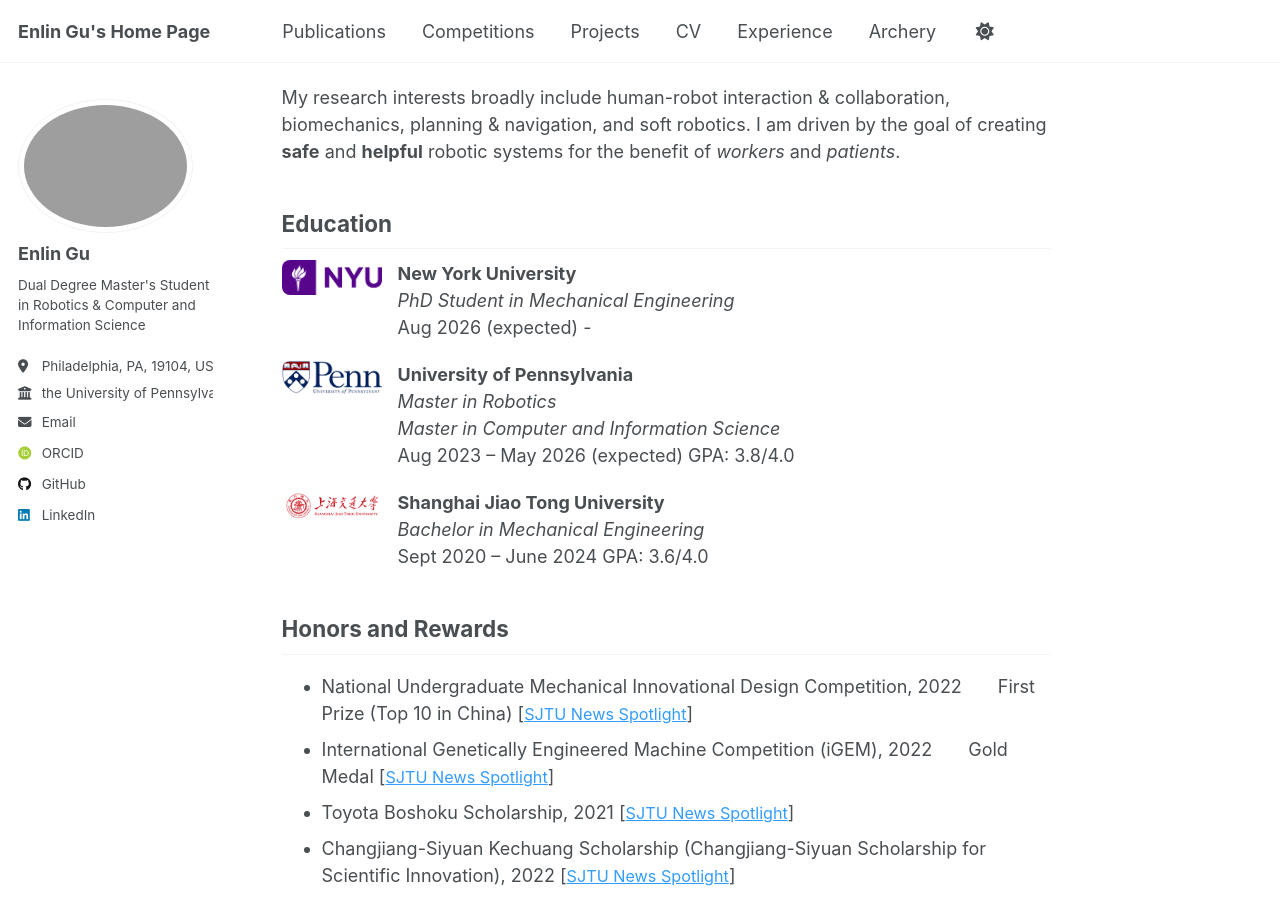
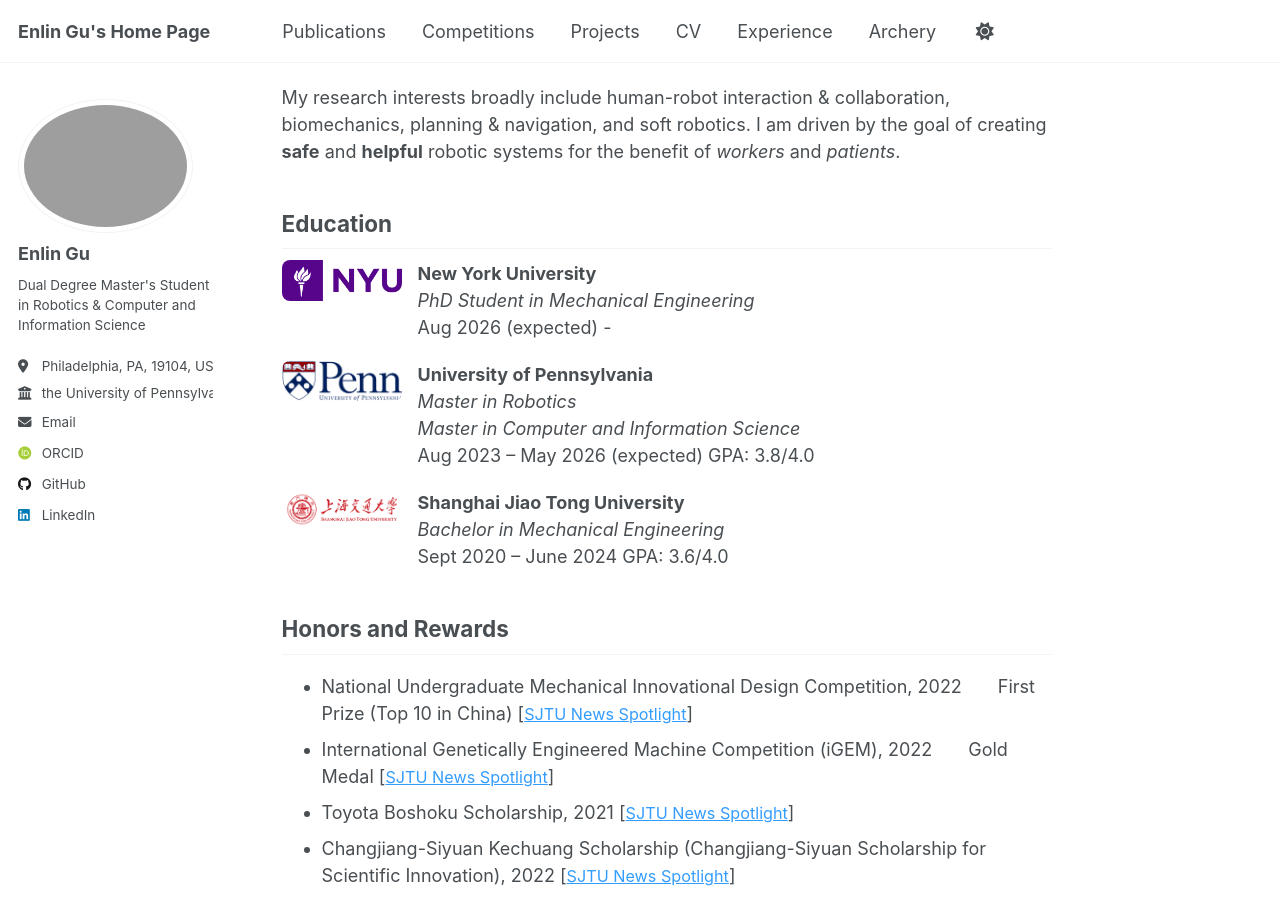
Before and after one commit to Gelrignard/gelrignard.github.io, a Jekyll site: the page built from _pages/about.md, in a window 1280 px wide and 900 px high, scrolled down 320 px. Built offline with Jekyll 4.4.1, drawn with Linux system fonts in a browser that asks for light colours; some web fonts are replaced; a script that is not in the unit is left out.

Commit message:
fine tune size

```diff
--- a/_pages/about.md
+++ b/_pages/about.md
@@ -14,9 +14,9 @@ I am currently pursuing my Master in Robotics and CIS at the University of Penns
 My research interests broadly include human-robot interaction & collaboration, biomechanics, planning & navigation, and soft robotics. I am driven by the goal of creating **safe** and **helpful** robotic systems for the benefit of *workers* and *patients*.
 
 ## Education
-<div style="display:flex; align-items:flex-start; gap:16px; margin-bottom:20px;"> <img src="/images/schoolbadge/NYU_Short_RGB_Color.png" alt="NYU badge" width="100" style="flex-shrink:0; border-radius:8px;"> <div> <strong>New York University</strong><br> <em>PhD Student in Mechanical Engineering</em><br> Aug 2026 (expected) - </div> </div>
-<div style="display:flex; align-items:flex-start; gap:16px; margin-bottom:20px;"> <img src="/images/schoolbadge/UniversityofPennsylvania_FullLogo_RGB.png" alt="UPenn badge" width="100" style="flex-shrink:0; border-radius:8px;"> <div> <strong>University of Pennsylvania</strong><br> <em>Master in Robotics</em><br> <em>Master in Computer and Information Science</em><br> Aug 2023 – May 2026 (expected) GPA: 3.8/4.0 </div> </div>
-<div style="display:flex; align-items:flex-start; gap:16px; margin-bottom:20px;"> <img src="/images/schoolbadge/SJTU_ch_en_color.png" alt="SJTU badge" width="100" style="flex-shrink:0; border-radius:8px;"> <div> <strong>Shanghai Jiao Tong University</strong><br> <em>Bachelor in Mechanical Engineering</em><br> Sept 2020 – June 2024 GPA: 3.6/4.0 </div> </div>
+<div style="display:flex; align-items:flex-start; gap:16px; margin-bottom:20px;"> <img src="/images/schoolbadge/NYU_Short_RGB_Color.png" alt="NYU badge" width="120" style="flex-shrink:0; border-radius:8px;"> <div> <strong>New York University</strong><br> <em>PhD Student in Mechanical Engineering</em><br> Aug 2026 (expected) - </div> </div>
+<div style="display:flex; align-items:flex-start; gap:16px; margin-bottom:20px;"> <img src="/images/schoolbadge/UniversityofPennsylvania_FullLogo_RGB.png" alt="UPenn badge" width="120" style="flex-shrink:0; border-radius:8px;"> <div> <strong>University of Pennsylvania</strong><br> <em>Master in Robotics</em><br> <em>Master in Computer and Information Science</em><br> Aug 2023 – May 2026 (expected) GPA: 3.8/4.0 </div> </div>
+<div style="display:flex; align-items:flex-start; gap:16px; margin-bottom:20px;"> <img src="/images/schoolbadge/SJTU_ch_en_color.png" alt="SJTU badge" width="120" style="flex-shrink:0; border-radius:8px;"> <div> <strong>Shanghai Jiao Tong University</strong><br> <em>Bachelor in Mechanical Engineering</em><br> Sept 2020 – June 2024 GPA: 3.6/4.0 </div> </div>
 
 ## Honors and Rewards
 
```
